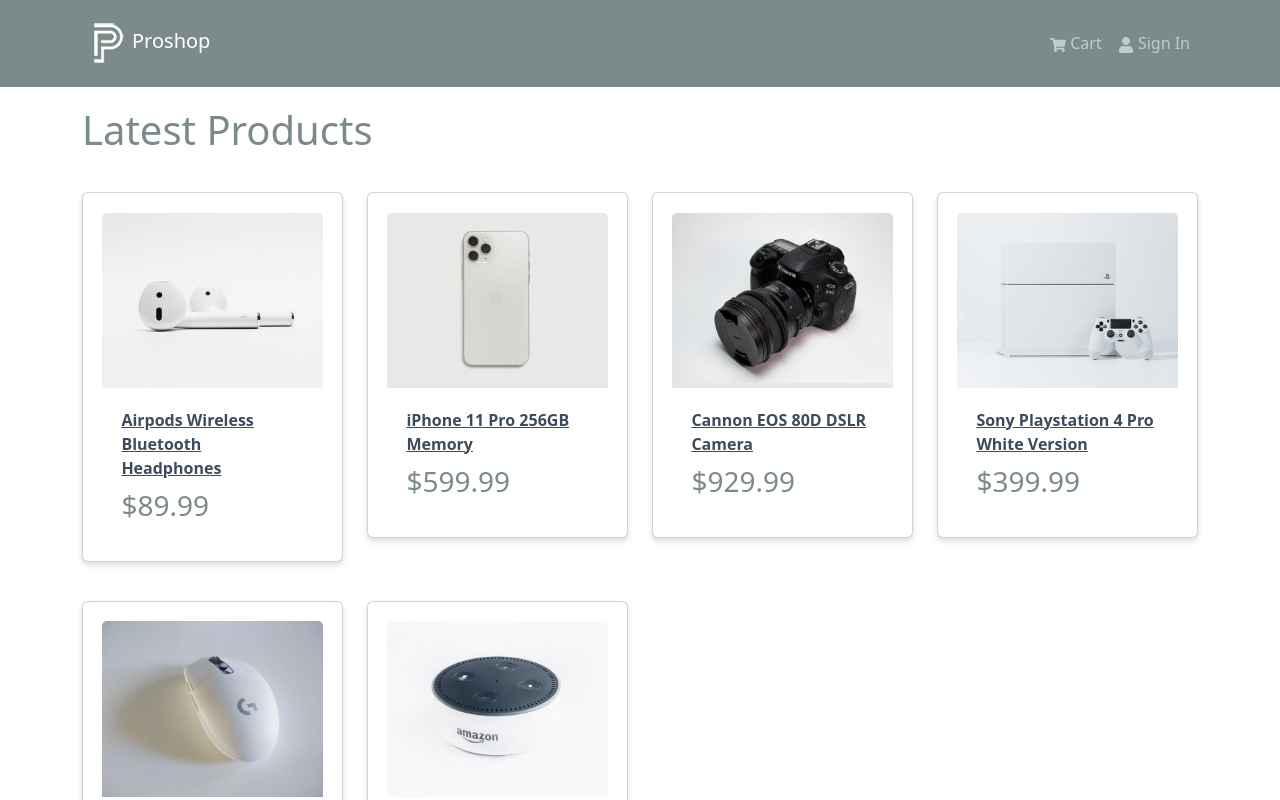
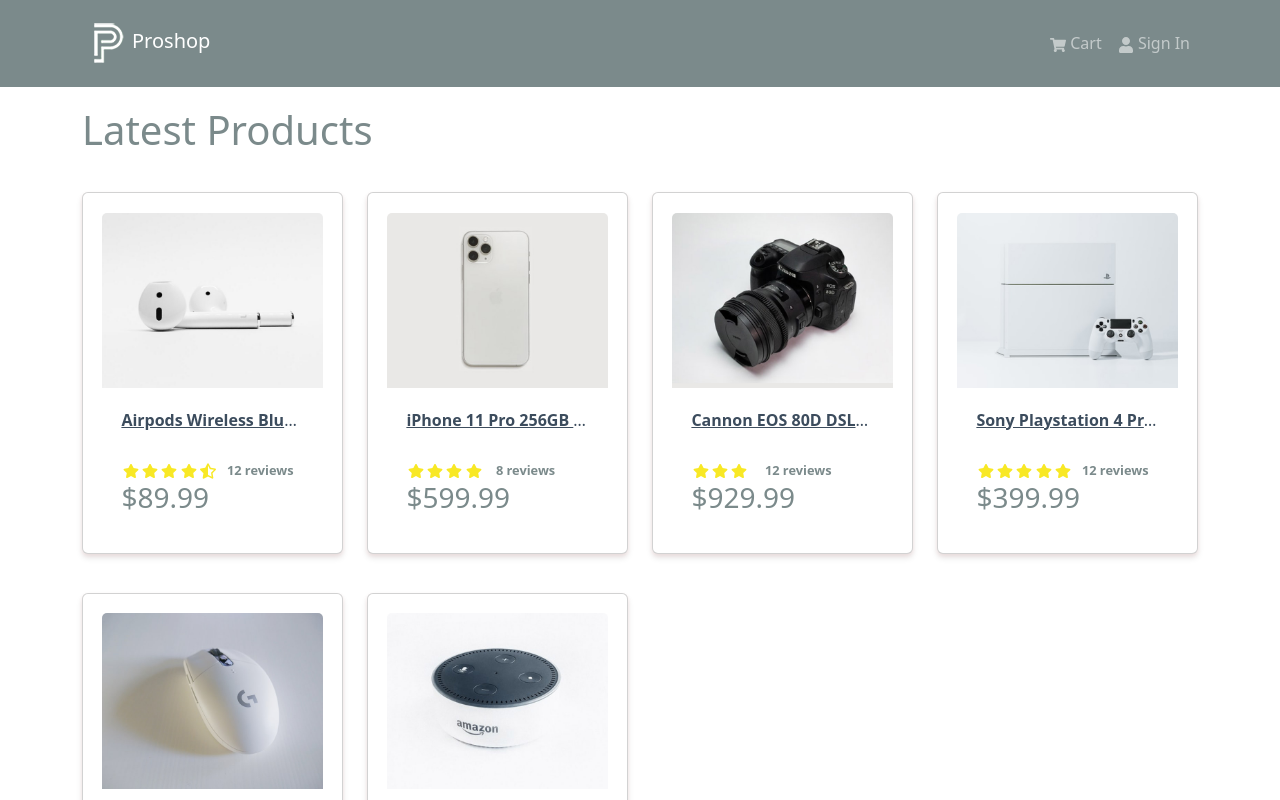
Before and after one commit to SakethBhardwajV/proshop, a React (Create React App) app in the folder frontend/: page / in a window 1280 px wide. Shown: the top 800 px of the page. Built offline with nearby package versions, Linux system fonts and the light colour scheme.

Commit message:
Add Rating Component

```diff
--- a/frontend/src/components/Product.jsx
+++ b/frontend/src/components/Product.jsx
@@ -1,6 +1,7 @@
 import React from "react";
 import { Card } from "react-bootstrap";
 import { Link } from "react-router-dom";
+import Rating from "./Rating";
 import products from "../products";
 
 const Product = ({ product }) => {
@@ -11,10 +12,17 @@
       </Link>
       <Card.Body>
         <Link to={`/product/${product._id}`}>
-          <Card.Title as="div">
+          <Card.Title as="div" className="product-title">
             <strong>{product.name}</strong>
           </Card.Title>
         </Link>
+
+        <Card.Text as="div">
+          <Rating
+            value={product.rating}
+            text={`${product.numReviews} reviews`}
+          />
+        </Card.Text>
 
         <Card.Text as="h3">${product.price}</Card.Text>
       </Card.Body>
--- /dev/null
+++ b/frontend/src/components/Rating.jsx
@@ -0,0 +1,28 @@
+import React from "react";
+import { FaStar, FaStarHalfAlt, FaRegStar } from "react-icons/fa";
+
+const Rating = ({ value, text }) => {
+  return (
+    <div className="rating">
+      <span>
+        {value >= 1 ? <FaStar /> : value >= 0.5 ? <FaStarHalfAlt /> : FaRegStar}
+      </span>
+      <span>
+        {value >= 2 ? <FaStar /> : value >= 1.5 ? <FaStarHalfAlt /> : FaRegStar}
+      </span>
+      <span>
+        {value >= 3 ? <FaStar /> : value >= 2.5 ? <FaStarHalfAlt /> : FaRegStar}
+      </span>
+      <span>
+        {value >= 4 ? <FaStar /> : value >= 3.5 ? <FaStarHalfAlt /> : FaRegStar}
+      </span>
+      <span>
+        {value >= 5 ? <FaStar /> : value >= 4.5 ? <FaStarHalfAlt /> : FaRegStar}
+      </span>
+
+      <span className="rating-text">{text && text}</span>
+    </div>
+  );
+};
+
+export default Rating;
```
